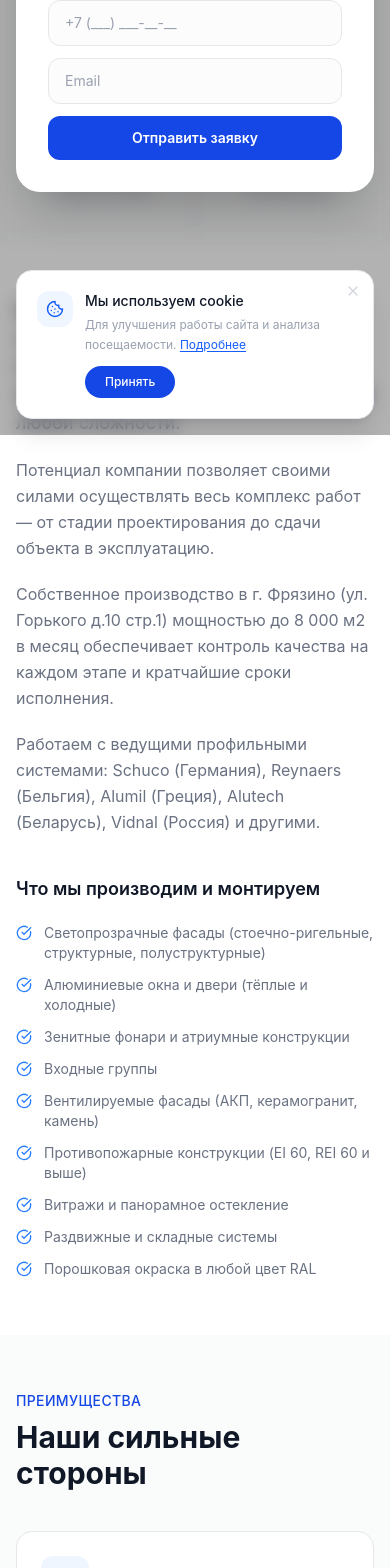
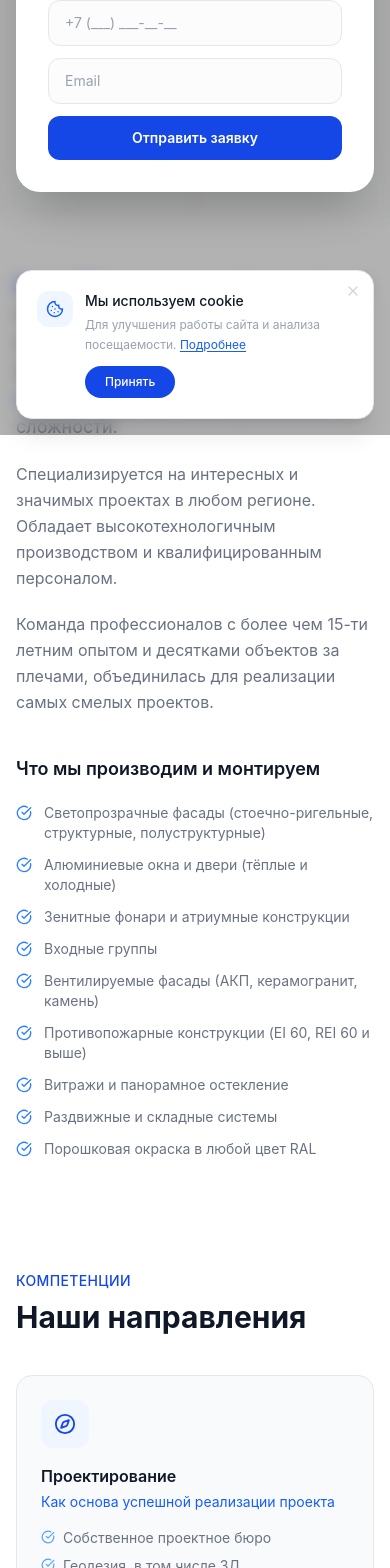
Before and after one commit to 5eeee/a13, a React (Vite) app: page /about in a window 390 px wide. Shown: the part 409-1977 px from the top of the page. Built offline with nearby package versions, Linux system fonts and the light colour scheme.

Commit message:
About page: real company content from presentation, 3 competency sections, updated stats to 15+ years

```diff
--- a/src/app/lib/store.ts
+++ b/src/app/lib/store.ts
@@ -100,10 +100,10 @@ export const DEFAULT_BLOG: BlogPost[] = [
 ];
 
 export const DEFAULT_STATS: StatItem[] = [
-  { value: 20, suffix: "+", label: "Лет опыта" },
-  { value: 8000, suffix: "", label: "м² мощность/мес" },
-  { value: 150, suffix: "+", label: "Реализованных проектов" },
-  { value: 50, suffix: "+", label: "Инженеров в штате" },
+  { value: 15, suffix: "+", label: "Лет опыта" },
+  { value: 70, suffix: "", label: "Монтажников" },
+  { value: 8, suffix: "", label: "Конструкторов" },
+  { value: 20, suffix: "", label: "Партнёров" },
 ];
 
 export const DEFAULT_REVIEWS: Review[] = [
--- a/src/app/pages/About.tsx
+++ b/src/app/pages/About.tsx
@@ -1,5 +1,5 @@
 import { Link } from "react-router";
-import { Factory, Users, Clock, Wrench, Shield, Award, MapPin, Phone, Mail, ArrowRight, CheckCircle } from "lucide-react";
+import { Factory, Users, Clock, Wrench, Shield, Award, MapPin, Phone, Mail, ArrowRight, CheckCircle, Compass, ClipboardList, Truck } from "lucide-react";
 import { useRef, useState, useEffect } from "react";
 import { motion, useInView, useMotionValue, useSpring } from "motion/react";
 
@@ -49,17 +49,49 @@ function AnimatedCounter({ value, suffix = "" }: { value: number; suffix?: strin
 const strengths = [
   { icon: Factory, title: "Собственное производство", desc: "Производственный комплекс в г. Фрязино мощностью до 8 000 м\u00B2 в месяц" },
   { icon: Users, title: "Сильный инженерный состав", desc: "Квалифицированные инженеры-проектировщики и конструкторы в штате" },
-  { icon: Clock, title: "Опыт более 20 лет", desc: "Два десятилетия успешной работы на рынке светопрозрачных конструкций" },
+  { icon: Clock, title: "Опыт более 15 лет", desc: "Команда профессионалов с многолетним опытом и десятками объектов" },
   { icon: Wrench, title: "Быстрые сроки", desc: "Оперативное выполнение благодаря собственной производственной базе" },
   { icon: Shield, title: "Полный комплекс работ", desc: "От проектирования и расчётов до монтажа и сдачи объекта" },
   { icon: Award, title: "Гарантия качества", desc: "Контроль на каждом этапе, гарантия на конструкции до 5 лет" },
 ];
 
 const stats = [
-  { value: 20, suffix: "+", label: "Лет на рынке" },
-  { value: 8000, suffix: "", label: "м\u00B2 мощность/мес" },
-  { value: 150, suffix: "+", label: "Объектов сдано" },
-  { value: 50, suffix: "+", label: "Специалистов" },
+  { value: 15, suffix: "+", label: "Лет опыта" },
+  { value: 70, suffix: "", label: "Монтажников" },
+  { value: 8, suffix: "", label: "Конструкторов" },
+  { value: 20, suffix: "", label: "Партнёров по проектированию" },
+];
+
+const designItems = [
+  "Собственное проектное бюро",
+  "Геодезия, в том числе 3Д",
+  "Конструкторская команда — 8 человек",
+  "Партнеры по проектированию — до 20 человек",
+  "Все стадии проектирования ОПР, КМ, КМД, ППР",
+  "Статический расчет фасадных систем и крепежей",
+  "Теплотехнический расчет",
+  "Построение аэродинамической модели и анализ нагрузок",
+  "Подбор материалов в соответствии с расчетом",
+  "Составление монтажных схем и сборочных чертежей",
+  "Надзор за монтажными работами",
+];
+
+const managementItems = [
+  "Собственная структура управления монтажом",
+  "ИТР в реестре НРС",
+  "Прорабы с допусками",
+  "Собственные монтажные ресурсы — до 70 человек",
+  "Комплекс имущества для реализации проектов любой сложности",
+  "Партнеры, проверенные временем",
+  "Отлаженная логистика",
+];
+
+const productionItems = [
+  "Собственные производственные мощности",
+  "Производственные площади сборки конструкций",
+  "Складской комплекс",
+  "Качественный человеческий ресурс",
+  "Поставщики материалов и услуг с безупречной репутацией",
 ];
 
 const products = [
@@ -97,7 +129,7 @@ export function About() {
       <div className="max-w-7xl mx-auto px-4 sm:px-6 lg:px-8 pb-10">
         <FadeIn>
           <p className="text-blue-700 text-sm font-medium tracking-wide uppercase mb-2">О компании</p>
-          <h1 className="text-4xl sm:text-5xl font-bold text-gray-900 max-w-3xl">Инженерная компания с опытом более 20 лет</h1>
+          <h1 className="text-4xl sm:text-5xl font-bold text-gray-900 max-w-3xl">Инжиниринговая компания полного цикла</h1>
         </FadeIn>
       </div>
 
@@ -117,22 +149,19 @@ export function About() {
         </div>
       </div>
 
-      {/* About text + products */}
+      {/* About text */}
       <div className="max-w-7xl mx-auto px-4 sm:px-6 lg:px-8 py-14">
         <div className="grid lg:grid-cols-2 gap-10">
           <SlideIn direction="left">
             <div className="space-y-5 text-gray-500 leading-relaxed">
               <p className="text-lg text-gray-700">
-                Бюро А13 — инженерная компания, специализирующаяся на проектировании, производстве и монтаже светопрозрачных конструкций любой сложности.
+                <span className="text-blue-700 font-semibold">Бюро А13</span> — инжиниринговая компания полного цикла с опытом работы в области конструирования, производства и монтажа <span className="text-blue-700 font-medium">светопрозрачных конструкций</span> любой сложности.
               </p>
               <p>
-                Потенциал компании позволяет своими силами осуществлять весь комплекс работ — от стадии проектирования до сдачи объекта в эксплуатацию.
+                Специализируется на интересных и значимых проектах в любом регионе. Обладает высокотехнологичным производством и квалифицированным персоналом.
               </p>
               <p>
-                Собственное производство в г. Фрязино (ул. Горького д.10 стр.1) мощностью до 8 000 м2 в месяц обеспечивает контроль качества на каждом этапе и кратчайшие сроки исполнения.
-              </p>
-              <p>
-                Работаем с ведущими профильными системами: Schuco (Германия), Reynaers (Бельгия), Alumil (Греция), Alutech (Беларусь), Vidnal (Россия) и другими.
+                Команда профессионалов с более чем 15-ти летним опытом и десятками объектов за плечами, объединилась для реализации самых смелых проектов.
               </p>
             </div>
           </SlideIn>
@@ -151,6 +180,72 @@ export function About() {
           </SlideIn>
         </div>
       </div>
+
+      {/* Competencies: Проектирование, Управление, Производство */}
+      <section className="py-14 bg-white">
+        <div className="max-w-7xl mx-auto px-4 sm:px-6 lg:px-8">
+          <FadeIn>
+            <p className="text-blue-700 text-sm font-medium tracking-wide uppercase mb-2">Компетенции</p>
+            <h2 className="text-3xl font-bold text-gray-900 mb-10">Наши направления</h2>
+          </FadeIn>
+          <div className="grid lg:grid-cols-3 gap-6">
+            {/* Проектирование */}
+            <ScaleIn delay={0}>
+              <div className="bg-gray-50 border border-gray-200 rounded-2xl p-6 h-full">
+                <div className="w-12 h-12 bg-blue-50 rounded-xl flex items-center justify-center mb-4">
+                  <Compass size={22} className="text-blue-700" />
+                </div>
+                <h3 className="text-gray-900 font-semibold mb-1">Проектирование</h3>
+                <p className="text-blue-600 text-sm mb-4">Как основа успешной реализации проекта</p>
+                <ul className="space-y-2">
+                  {designItems.map((item, i) => (
+                    <li key={i} className="flex items-start gap-2 text-sm text-gray-500">
+                      <CheckCircle size={14} className="text-blue-400 mt-0.5 shrink-0" />
+                      {item}
+                    </li>
+                  ))}
+                </ul>
+              </div>
+            </ScaleIn>
+            {/* Управление проектом */}
+            <ScaleIn delay={0.08}>
+              <div className="bg-gray-50 border border-gray-200 rounded-2xl p-6 h-full">
+                <div className="w-12 h-12 bg-blue-50 rounded-xl flex items-center justify-center mb-4">
+                  <ClipboardList size={22} className="text-blue-700" />
+                </div>
+                <h3 className="text-gray-900 font-semibold mb-1">Управление проектом</h3>
+                <p className="text-blue-600 text-sm mb-4">Опора на системный персонал</p>
+                <ul className="space-y-2">
+                  {managementItems.map((item, i) => (
+                    <li key={i} className="flex items-start gap-2 text-sm text-gray-500">
+                      <CheckCircle size={14} className="text-blue-400 mt-0.5 shrink-0" />
+                      {item}
+                    </li>
+                  ))}
+                </ul>
+              </div>
+            </ScaleIn>
+            {/* Производственный комплекс */}
+            <ScaleIn delay={0.16}>
+              <div className="bg-gray-50 border border-gray-200 rounded-2xl p-6 h-full">
+                <div className="w-12 h-12 bg-blue-50 rounded-xl flex items-center justify-center mb-4">
+                  <Factory size={22} className="text-blue-700" />
+                </div>
+                <h3 className="text-gray-900 font-semibold mb-1">Производственный комплекс</h3>
+                <p className="text-blue-600 text-sm mb-4">Надежность и качество</p>
+                <ul className="space-y-2">
+                  {productionItems.map((item, i) => (
+                    <li key={i} className="flex items-start gap-2 text-sm text-gray-500">
+                      <CheckCircle size={14} className="text-blue-400 mt-0.5 shrink-0" />
+                      {item}
+                    </li>
+                  ))}
+                </ul>
+              </div>
+            </ScaleIn>
+          </div>
+        </div>
+      </section>
 
       {/* Strengths */}
       <section className="py-14 bg-gray-50/80">
@@ -264,12 +359,11 @@ export function About() {
             <SlideIn direction="left">
               <div>
                 <p className="text-blue-700 text-sm font-medium tracking-wide uppercase mb-2">Производство</p>
-                <h2 className="text-3xl font-bold text-gray-900 mb-6">Собственный завод</h2>
+                <h2 className="text-3xl font-bold text-gray-900 mb-6">Собственный производственный комплекс</h2>
                 <div className="space-y-4 text-gray-500 text-sm leading-relaxed">
-                  <p>Производственный комплекс расположен в г. Фрязино, Московская область, ул. Горького д.10 стр.1.</p>
-                  <p>Мощность производства — до 8 000 м2 конструкций в месяц.</p>
-                  <p>Оснащение включает современные обрабатывающие центры, линии порезки и сборки профилей, оборудование для нарезки стекла и сборки стеклопакетов.</p>
-                  <p>Контроль качества на каждом этапе — от входного контроля материалов до финальной проверки готовых изделий.</p>
+                  <p>Собственные производственные мощности обеспечивают полный цикл изготовления светопрозрачных конструкций — от нарезки профилей до сборки готовых изделий.</p>
+                  <p>Производственные площади сборки конструкций, складской комплекс и качественный человеческий ресурс позволяют выполнять заказы любого масштаба.</p>
+                  <p>Работаем только с проверенными поставщиками материалов и услуг с безупречной репутацией.</p>
                 </div>
                 <Link to="/contacts" className="inline-flex items-center gap-2 bg-blue-700 text-white px-6 py-3 rounded-full text-sm font-medium mt-6 hover:bg-blue-800 hover:shadow-lg hover:shadow-blue-700/25 transition-all">
                   Связаться с нами <ArrowRight size={14} />
--- a/src/app/pages/Home.tsx
+++ b/src/app/pages/Home.tsx
@@ -77,7 +77,7 @@ const specializations = [
 const strengths = [
   { icon: Factory, title: "Собственное производство", desc: "Производственный комплекс во Фрязино мощностью до 8 000 м\u00B2/мес" },
   { icon: Users, title: "Сильный инженерный состав", desc: "Квалифицированные инженеры и проектировщики в штате" },
-  { icon: Clock, title: "Опыт команды более 20 лет", desc: "Два десятилетия успешной работы на строительном рынке" },
+  { icon: Clock, title: "Опыт команды более 15 лет", desc: "Десятки объектов за плечами, проекты в любом регионе" },
   { icon: Wrench, title: "Быстрые сроки", desc: "Оперативное выполнение заказов благодаря собственной базе" },
   { icon: Shield, title: "Полный комплекс работ", desc: "От проектирования до монтажа и сдачи объекта" },
 ];
@@ -232,14 +232,14 @@ export function Home() {
               <div>
                 <p className="text-blue-700 text-sm font-medium tracking-wide uppercase mb-2">О компании</p>
                 <h2 className="text-3xl sm:text-4xl font-bold text-gray-900 mb-6">
-                  Инженерная компания с опытом более 20 лет
+                  Инжиниринговая компания полного цикла
                 </h2>
                 <p className="text-gray-500 leading-relaxed mb-4">
-                  Проектируем, производим и монтируем светопрозрачные конструкции любой сложности. Собственное производство во Фрязино мощностью до 8 000 м2 в месяц позволяет выполнять заказы в кратчайшие сроки.
+                  Конструирование, производство и монтаж светопрозрачных конструкций любой сложности. Специализируемся на интересных и значимых проектах в любом регионе.
                 </p>
                 <p className="text-gray-400 leading-relaxed mb-6 text-sm">
-                  Работаем с ведущими профильными системами Schuco, Reynaers, Alumil, Alutech и другими.
-                  Полный контроль качества на каждом этапе — от проектирования до сдачи.
+                  Команда профессионалов с более чем 15-ти летним опытом, высокотехнологичным производством
+                  и квалифицированным персоналом.
                 </p>
                 <Link to="/about" className="inline-flex items-center gap-2 bg-blue-700 text-white px-6 py-3 rounded-full text-sm font-medium hover:bg-blue-800 hover:shadow-lg hover:shadow-blue-700/25 transition-all">
                   Подробнее о компании <ArrowRight size={14} />
```
